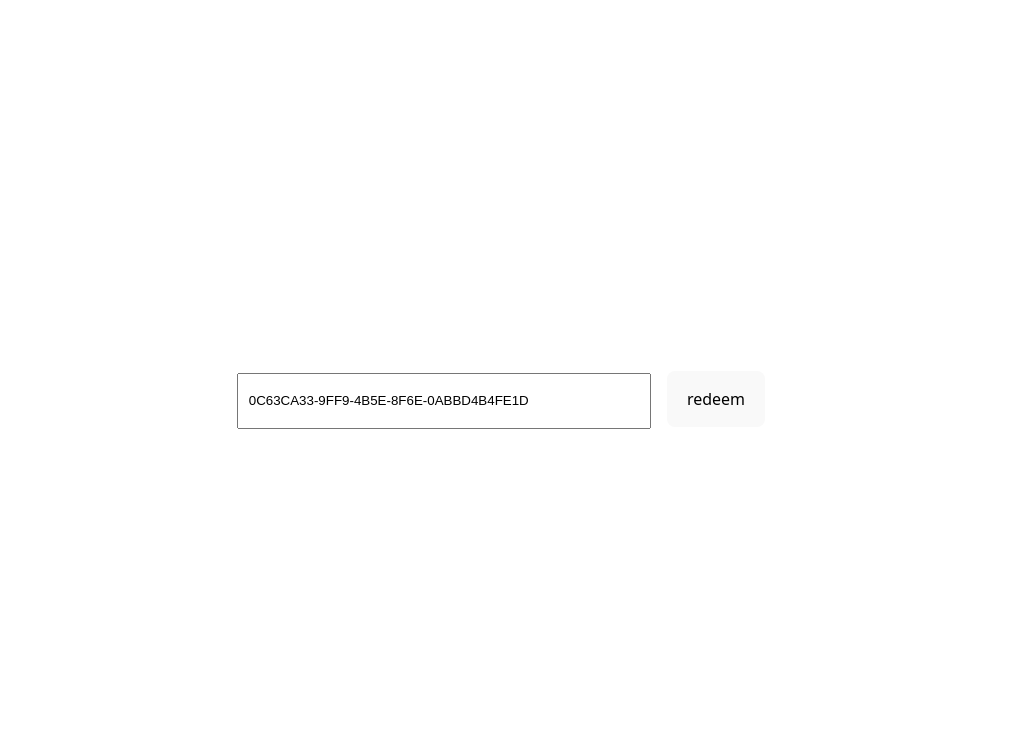
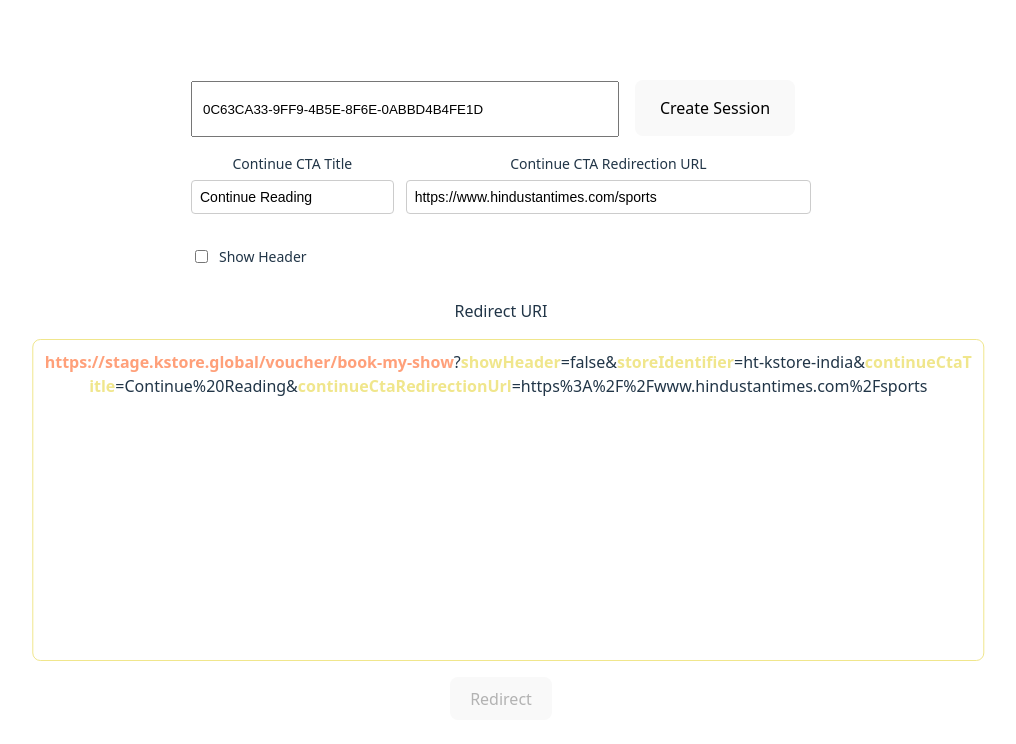
Before and after one commit to pankaj-gkm/HT, a React (Vite) app: page / in a window 1280 px wide. Shown: the top 744 px of the page, without its empty margins (139-1155 px from the left). Built offline with nearby package versions, Linux system fonts and the light colour scheme.

Commit message:
added header and other props

```diff
--- a/package.json
+++ b/package.json
@@ -10,6 +10,7 @@
     "preview": "vite preview"
   },
   "dependencies": {
+    "crypto-js": "^4.2.0",
     "react": "^19.1.0",
     "react-dom": "^19.1.0"
   },
--- a/src/App.tsx
+++ b/src/App.tsx
@@ -1,9 +1,33 @@
+// @ts-expect-error no declaration file
+import CryptoJS from "crypto-js";
 import { useState } from "react";
 import "./App.css";
+
+const getEncryptedToken = (token: string) => {
+  const key = CryptoJS.enc.Utf8.parse("aKpQzRtd"); // salt should be taken from env
+  const encrypted = CryptoJS.AES.encrypt(
+    CryptoJS.enc.Utf8.parse(token?.toString()),
+    key,
+    {
+      keySize: 128 / 8,
+      iv: key,
+      mode: CryptoJS.mode.CBC,
+      padding: CryptoJS.pad.Pkcs7,
+    }
+  );
+  return encrypted?.toString();
+};
 
 function App() {
   const [open, setOpen] = useState(false);
   const [userId, setUserId] = useState("0C63CA33-9FF9-4B5E-8F6E-0ABBD4B4FE1D");
+  const [sessionToken, setSessionToken] = useState();
+
+  const [showHeader, setShowHeader] = useState(false);
+  const [continueCtaTitle, setContinueCtaTitle] =
+    useState<string>("Continue Reading");
+  const [continueCtaRedirectionUrl, setContinueCtaRedirectionUrl] =
+    useState<string>("https://www.hindustantimes.com/sports");
 
   const getUrl = () => {
     fetch("https://stage-platform-protocols.kgen.io/s2s/session", {
@@ -16,41 +40,208 @@ function App() {
       body: JSON.stringify({ user_id: userId }),
     })
       .then((response) => response.json())
-      .then((data) => setOpen(data.token))
+      .then((data) => setSessionToken(getEncryptedToken(data.token)))
       .catch((error) => console.error("Error:", error));
   };
 
+  const baseUrl = "https://stage.kstore.global/voucher/book-my-show";
+  const storeIdentifier = "ht-kstore-india";
+
+  function highlightSearchParams(url: string): string {
+    try {
+      const params = {
+        showHeader,
+        storeIdentifier: encodeURIComponent(storeIdentifier),
+        continueCtaTitle: continueCtaTitle
+          ? encodeURIComponent(continueCtaTitle)
+          : undefined,
+        continueCtaRedirectionUrl: continueCtaRedirectionUrl
+          ? encodeURIComponent(continueCtaRedirectionUrl)
+          : undefined,
+        sessionToken: sessionToken
+          ? encodeURIComponent(sessionToken)
+          : undefined,
+      };
+
+      const highlightedParams = Object.entries(params)
+        .filter(([, value]) => typeof value !== "undefined")
+        .map(
+          ([key, value]) =>
+            `<span style="color: #F0E68C; font-weight: bold;">${key}</span>=${value}`
+        )
+        .join("&");
+
+      return `<span style="color: #FFA07A; font-weight: bold;">${baseUrl}</span>?${highlightedParams}`;
+    } catch {
+      return url; // return original if parsing fails
+    }
+  }
+
+  function getRedirectUrl(): string {
+    const params: Record<string, string | boolean | undefined> = {
+      showHeader,
+      storeIdentifier: encodeURIComponent(storeIdentifier),
+      continueCtaTitle: continueCtaTitle
+        ? encodeURIComponent(continueCtaTitle)
+        : undefined,
+      continueCtaRedirectionUrl: continueCtaRedirectionUrl
+        ? encodeURIComponent(continueCtaRedirectionUrl)
+        : undefined,
+      sessionToken: sessionToken ? encodeURIComponent(sessionToken) : undefined,
+    };
+
+    const query = Object.entries(params)
+      .filter(([, value]) => typeof value !== "undefined")
+      .map(([key, value]) => `${key}=${value}`)
+      .join("&");
+
+    return `${baseUrl}?${query}`;
+  }
+
+  if (open) {
     return (
-    <>
-      {!open && (
-        <>
+      <iframe
+        src={getRedirectUrl()}
+        style={{ width: "100vw", height: "100vh", border: "none" }}
+      />
+    );
+  }
+
+  return (
+    <div
+      style={{
+        display: "flex",
+        flexDirection: "column",
+        alignItems: "flex-start",
+        gap: 16,
+        width: 620,
+      }}
+    >
+      <div>
         <input
           onChange={(e) => {
             setUserId(e.currentTarget.value);
           }}
           value={userId}
           style={{
-              width: 400,
+            width: 414,
             height: 52,
             marginRight: 16,
             padding: 0,
             paddingLeft: 10,
           }}
         />
-          <button onClick={() => getUrl()} style={{ height: 56 }}>
-            redeem
+        <button onClick={() => getUrl()} style={{ height: 56, width: 160 }}>
+          Create Session
         </button>
-        </>
-      )}
+      </div>
+      <div
+        style={{
+          display: "flex",
+          flexDirection: "row",
+          gap: 12,
+          width: "100%",
+        }}
+      >
+        <div style={groupStyle}>
+          <label style={labelStyle}>Continue CTA Title</label>
+          <input
+            type="text"
+            value={continueCtaTitle}
+            onChange={(e) => setContinueCtaTitle(e.target.value)}
+            style={inputStyle}
+          />
+        </div>
 
-      {open && (
-        <iframe
-          src={`https://stage.kstore.global?sessionToken=${open}`}
-          style={{ width: "100vw", height: "100vh", border: "none" }}
+        <div style={{ ...groupStyle, flex: 2 }}>
+          <label style={labelStyle}>Continue CTA Redirection URL</label>
+          <input
+            type="text"
+            value={continueCtaRedirectionUrl}
+            onChange={(e) => setContinueCtaRedirectionUrl(e.target.value)}
+            style={inputStyle}
           />
-      )}
-    </>
+        </div>
+      </div>
+
+      <div style={groupStyle}>
+        <label style={checkboxLabelStyle}>
+          <input
+            type="checkbox"
+            checked={showHeader}
+            onChange={(e) => setShowHeader(e.target.checked)}
+          />
+          Show Header
+        </label>
+      </div>
+
+      <div style={{ display: "flex", justifyContent: "center", width: "100%" }}>
+        <label>Redirect URI</label>
+      </div>
+
+      <div
+        dangerouslySetInnerHTML={{
+          __html: highlightSearchParams(sessionToken || ""),
+        }}
+        style={{
+          width: "150%",
+          transform: "translateX(-16.67%)",
+          padding: 10,
+          fontSize: 16,
+          justifyContent: "flex-start",
+          alignItems: "center",
+          border: "1px solid #F0E68C",
+          borderRadius: 8,
+          display: "block", // Change from inline to block
+          wordBreak: "break-all", // Break long strings like URLs
+          whiteSpace: "pre-wrap",
+          overflow: "scroll",
+          height: 300,
+        }}
+      />
+      <div style={{ display: "flex", justifyContent: "center", width: "100%" }}>
+        <button
+          disabled={
+            !continueCtaRedirectionUrl ||
+            !continueCtaTitle ||
+            !continueCtaTitle ||
+            !sessionToken
+          }
+          onClick={() => setOpen(true)}
+        >
+          Redirect
+        </button>
+      </div>
+    </div>
   );
 }
 
 export default App;
+
+const groupStyle = {
+  marginBottom: "16px",
+  flex: 1,
+  display: " flex",
+  flexDirection: "column",
+  justifyContent: "center",
+} as const;
+
+const labelStyle = {
+  display: "block",
+  fontSize: "14px",
+  marginBottom: "6px",
+};
+
+const inputStyle = {
+  padding: "8px",
+  fontSize: "14px",
+  border: "1px solid #ccc",
+  borderRadius: "4px",
+};
+
+const checkboxLabelStyle = {
+  fontSize: "14px",
+  display: "flex",
+  alignItems: "center",
+  gap: "8px",
+};
```
Also changed, not shown: 2 other files (tests, documents, lock files or other folders). Lines whose indentation alone changed are shown as unchanged.
